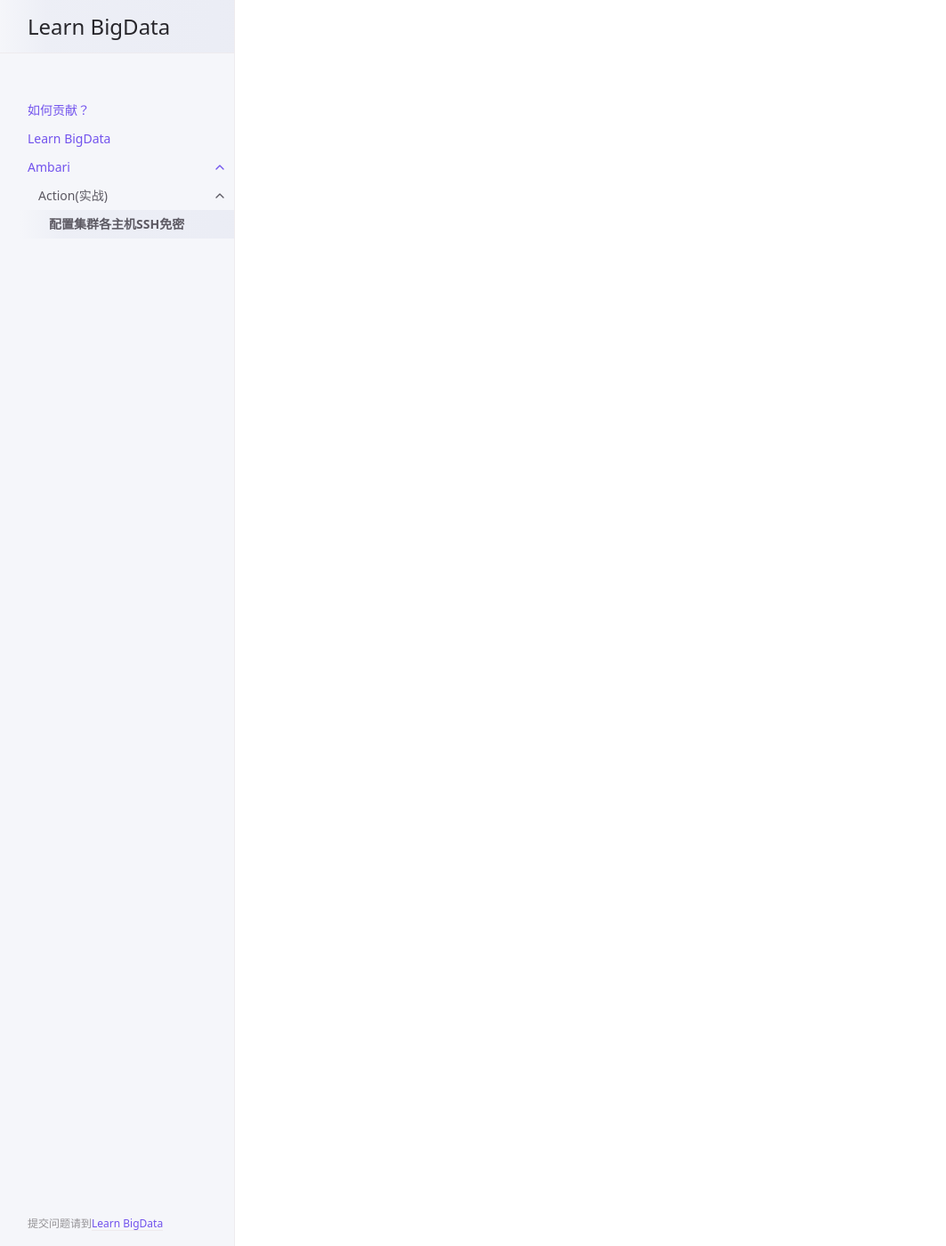
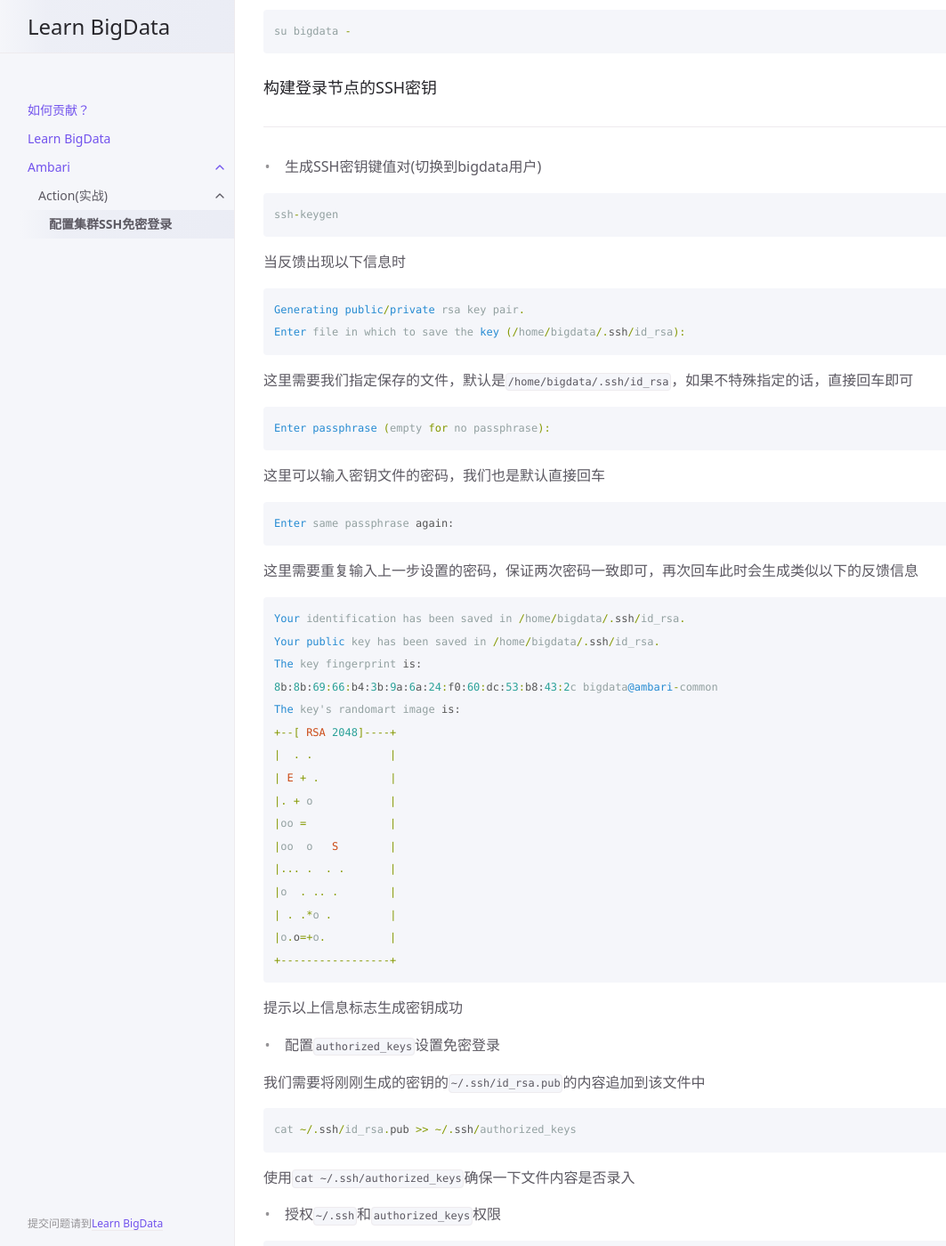
Before and after one commit to EdurtIO/learn-bigdata.incubator.edurt.io, a Jekyll site: the page built from docs/Ambari/Action/get-started-ssh-free.md, in a window 1280 px wide and 1400 px high, scrolled down 1684 px. Shown: the whole window at 89% size, without its empty margins (0-1063 px from the left). Built offline with Jekyll 4.4.1, drawn with Linux system fonts in a browser that asks for light colours; some of the changed text lies outside the part shown.

Commit message:
配置集群SSH免密登录

````diff
--- a/docs/Ambari/Action/get-started-ssh-free.md
+++ b/docs/Ambari/Action/get-started-ssh-free.md
@@ -1,6 +1,6 @@
 ---
 layout: default
-title: 配置集群各主机SSH免密
+title: 配置集群SSH免密登录
 nav_order: 2
 parent: Action(实战)
 grand_parent: Ambari
@@ -35,7 +35,7 @@ grand_parent: Ambari
 echo 'ambari-common' > /etc/hostname
 ```
 
-- 设置主机列表到系统环境
+- 设置主机列表到系统环境(登录到集群中的所有节点进行操作)
 
 ```java
 vim /etc/hosts
@@ -51,3 +51,143 @@ vim /etc/hosts
 10.10.0.204 ambari-agent-002
 10.10.0.205 ambari-agent-003
 ```
+
+### 设置集群相关用户
+
+---
+
+> 注意：切勿使用hadoop，hdfs等这些集群特有的用户
+
+- 创建bigdata用户(登录到集群中的所有节点进行操作)
+
+```java
+useradd bigdata
+```
+
+- 授权bigdata用户sudo权限和无密码(登录到集群中的所有节点进行操作)
+
+```java
+visudo
+```
+
+在文件的第99行或者`root    ALL=(ALL)       ALL`内容后新启一行添加以下内容
+
+```java
+root ALL=(ALL) NOPASSWD:ALL
+```
+
+- 测试bigdata用户(在对应的单节点上执行即可)
+
+```java
+su bigdata -
+```
+
+### 构建登录节点的SSH密钥
+
+---
+
+- 生成SSH密钥键值对(切换到bigdata用户)
+
+```java
+ssh-keygen
+```
+
+当反馈出现以下信息时
+
+```java
+Generating public/private rsa key pair.
+Enter file in which to save the key (/home/bigdata/.ssh/id_rsa):
+```
+
+这里需要我们指定保存的文件，默认是`/home/bigdata/.ssh/id_rsa`，如果不特殊指定的话，直接回车即可
+
+```java
+Enter passphrase (empty for no passphrase):
+```
+
+这里可以输入密钥文件的密码，我们也是默认直接回车
+
+```java
+Enter same passphrase again:
+```
+
+这里需要重复输入上一步设置的密码，保证两次密码一致即可，再次回车此时会生成类似以下的反馈信息
+
+```java
+Your identification has been saved in /home/bigdata/.ssh/id_rsa.
+Your public key has been saved in /home/bigdata/.ssh/id_rsa.
+The key fingerprint is:
+8b:8b:69:66:b4:3b:9a:6a:24:f0:60:dc:53:b8:43:2c bigdata@ambari-common
+The key's randomart image is:
++--[ RSA 2048]----+
+|  . .            |
+| E + .           |
+|. + o            |
+|oo =             |
+|oo  o   S        |
+|... .  . .       |
+|o  . .. .        |
+| . .*o .         |
+|o.o=+o.          |
++-----------------+
+```
+
+提示以上信息标志生成密钥成功
+
+- 配置`authorized_keys`设置免密登录
+
+我们需要将刚刚生成的密钥的`~/.ssh/id_rsa.pub`的内容追加到该文件中
+
+```java
+cat ~/.ssh/id_rsa.pub >> ~/.ssh/authorized_keys
+```
+
+使用`cat ~/.ssh/authorized_keys`确保一下文件内容是否录入
+
+- 授权`~/.ssh`和`authorized_keys`权限
+
+```java
+chmod 700 ~/.ssh/
+chmod 600 ~/.ssh/authorized_keys
+```
+
+将`~/.ssh`远程拷贝复制到所有的节点
+
+```java
+sudo scp -r /home/bigdata/.ssh/ root@ambari-server:/home/bigdata/
+sudo scp -r /home/bigdata/.ssh/ root@ambari-agent-001:/home/bigdata/
+sudo scp -r /home/bigdata/.ssh/ root@ambari-agent-002:/home/bigdata/
+sudo scp -r /home/bigdata/.ssh/ root@ambari-agent-003:/home/bigdata/
+```
+
+> 注意：此处要输入root账号的密码
+
+### 校验SSH免密登录配置
+
+---
+
+- 登录到集群中的某节点中(我们使用ambari-server为例)
+
+```java
+ssh root@ambari-server
+```
+
+- 修改SSH密钥相关权限(每台节点执行)
+
+```java
+chown -R bigdata:bigdata /home/bigdata/.ssh/
+```
+
+- 测试免密登录(在ambari-common节点上执行)
+
+```java
+ssh ambari-server
+```
+
+此时不需要任何密码即可进行登录系统，注意会出现类似以下的回馈
+
+```java
+Are you sure want to continue conneting (yes/no)?
+```
+
+此处输入`yes`即可，默认第一次登录会出现该提示
````
